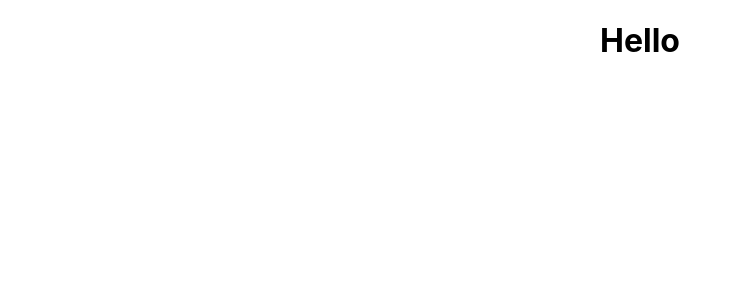
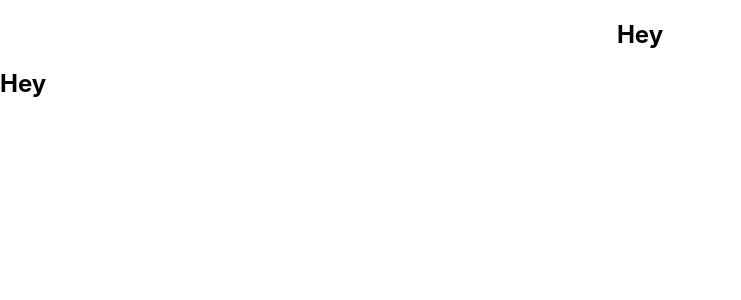
Before and after one commit to thiwankadilshanliyanage/reactsample, a React (Create React App) app: page / in a window 1280 px wide. Shown: the top 300 px of the page, without its empty margins (0-741 px from the left). Built offline with nearby package versions, Linux system fonts and the light colour scheme.

Commit message:
first commit

```diff
--- a/src/App.js
+++ b/src/App.js
@@ -1,10 +1,18 @@
 //import logo from './logo.svg';
 import './App.css';
 
-function App() {
-  return (
+// function App() {
+//   return (
+//     <div className='App'>
+//       <h1>Hello</h1>
+//     </div>
+//   );
+// }
+
+const App=()=>{
+  return(
     <div className='App'>
-      <h1>Hello</h1>
+      <h2>Hey</h2>
     </div>
   );
 }
--- a/src/index.js
+++ b/src/index.js
@@ -2,12 +2,14 @@ import React from 'react';
 import ReactDOM from 'react-dom';
 import './index.css';
 import App from './App';
+import App2 from './App2';
 
 import reportWebVitals from './reportWebVitals';
 
 ReactDOM.render(
   <React.StrictMode>
     <App />
+    <App2 />
   </React.StrictMode>,
   document.getElementById('root')
 );
```
